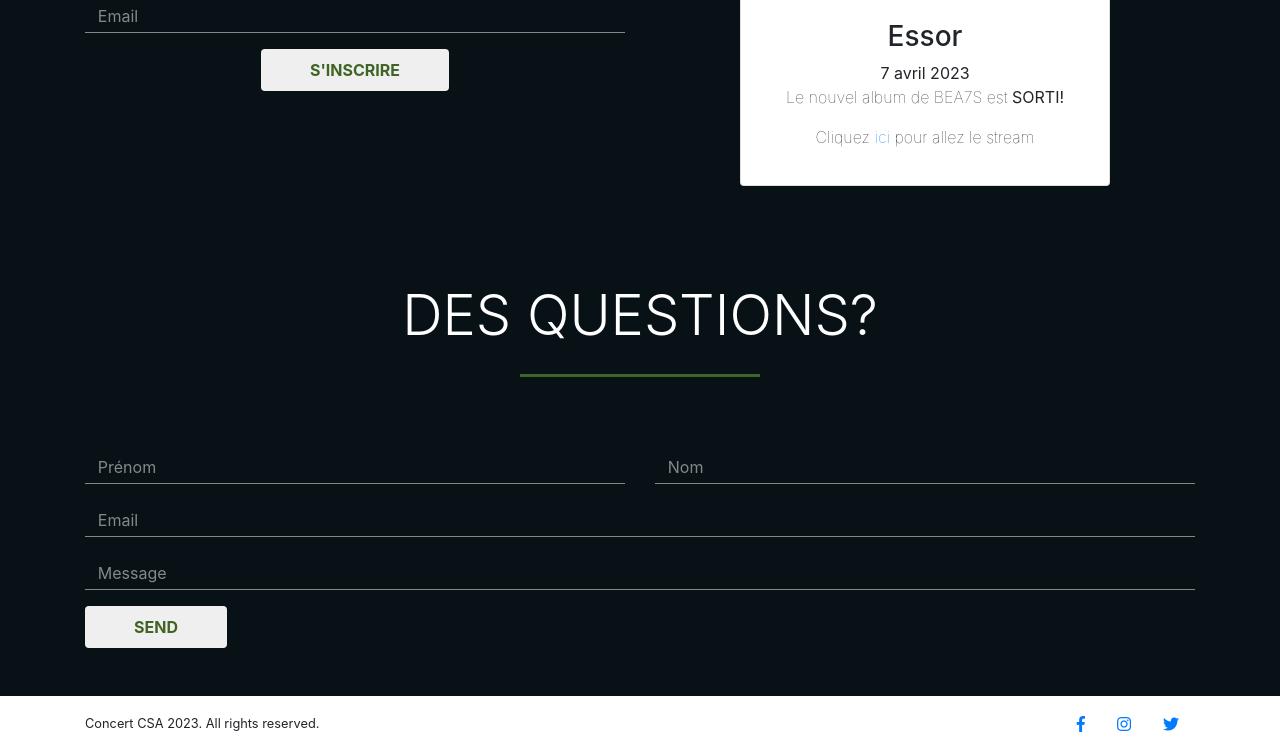
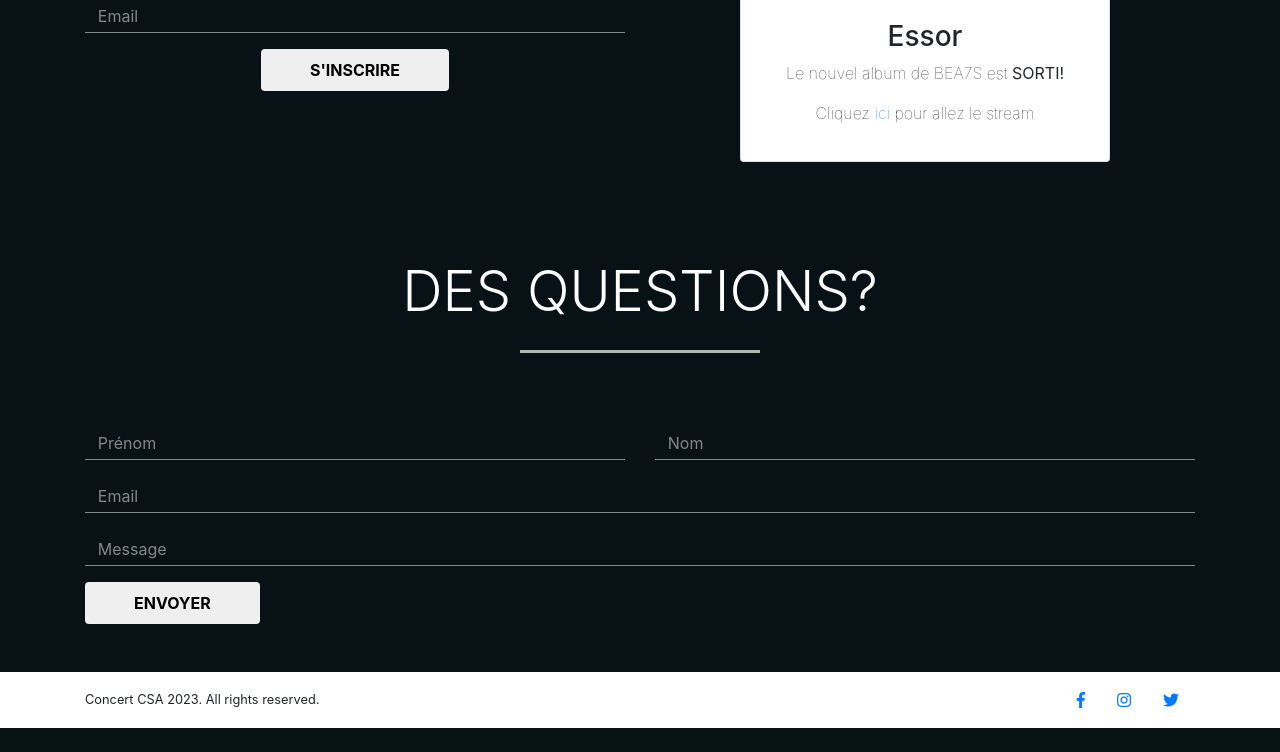
Before and after one commit to kiwik8/TPA_concert, a Django app: page / in a window 1280 px wide. Shown: the part 2373-3125 px from the top of the page. After the commit the page ends 3101 px from the top, so only its background shows below. Run offline with Django 4.2, Linux system fonts and the light colour scheme; some libraries are stand-ins or nearby versions.

Commit message:
fix: dockerfile changed

```diff
--- a/TPA/settings.py
+++ b/TPA/settings.py
@@ -170,6 +170,7 @@ EMAIL_HOST_PASSWORD = env("EMAIL_HOST_PASSWORD")
 EMAIL_PORT = 587
 EMAIL_USE_TLS = True
 
+### Config variables
 if production is True:
     STRIPE_PUBLIC_KEY = os.environ.get("STRIPE_PUBLIC_KEY")
     STRIPE_SECRET_KEY = os.environ.get("STRIPE_PRIVATE_KEY")
--- a/static/concert/index.css
+++ b/static/concert/index.css
@@ -2,6 +2,11 @@ body {
 	font-family: "Helvetica Neue", Helvetica, Arial, sans-serif;
 	font-size: 1rem;
 	background: #182430;
+}
+
+
+.black{
+	color: #000000;
 }
 
 .font-weight-100 {
@@ -27,14 +32,12 @@ body {
 }
 
 #showcase-background-1 {
-	background-image: linear-gradient(rgba(0, 0, 0, 0.5), rgba(0, 0, 0, 0.5)),
-		url("/static/concert/medias/home.png");
+	background-image: url("/static/concert/medias/home.png");
 	height: 800px;
 }
 
 #showcase-background-2 {
-	background-image: linear-gradient(rgba(0, 0, 0, 0.5), rgba(0, 0, 0, 0.5)),
-		url("https://raw.githubusercontent.com/Jesus-E-Rodriguez/Concert/master/images/audience.jpg");
+	background-image: url("https://raw.githubusercontent.com/Jesus-E-Rodriguez/Concert/master/images/audience.jpg");
 }
 #showcase-background-3 {
 	background: #000000;
@@ -58,7 +61,8 @@ body {
 }
 
 .text-red {
-	color: rgb(63, 100, 37);
+	color: rgb(172, 186, 171);
+	font-weight: bold;
 }
 
 a.text-red:hover {
@@ -114,7 +118,7 @@ a.text-red:hover {
 	margin-top: 1rem;
 	margin-bottom: 1rem;
 	border: 0;
-	border-top: 3px solid rgb(63, 100, 37);
+	border-top: 3px solid rgb(172, 186, 171);
 	width: 15em;
 }
 
@@ -172,7 +176,7 @@ a.text-red:hover {
 	}
 
 	#showcase-background-1 {
-		background-position-x: 22%; /* Décale l'image centrée vers la gauche */
+		background-position-x: 0%; /* Décale l'image centrée vers la gauche */
     	background-repeat: no-repeat;
 	}
   }
--- a/templates/concert/index.html
+++ b/templates/concert/index.html
@@ -69,17 +69,17 @@
                                              <input class="form-outline-gray" name="email" id="email1" type="email" required>
                                              <label class="label-absolute" for="email1">Email</label>
                                         </div>
-                                        <input class="mb-4 pr-5 pl-5 pt-2 pb-2 btn text-uppercase font-weight-bold text-red btn-outline-white" type="submit" name="send" id="send" value="S'inscrire">
+                                        <input class="mb-4 pr-5 pl-5 pt-2 pb-2 btn text-uppercase font-weight-bold btn-outline-white black" type="submit" name="send" id="send" value="S'inscrire">
                                    </form>
                               </div>
                               <div class="col-12 col-lg-6" style="display: flex; justify-content: center;">
                                    <aside class="card box-shadow bg-dark-primary" style="width: 370px;">
                                         <div class="card-header p-0">
-                                             <img class="cover img-fluid img-thumbnail" src="{% static 'concert/medias/singer.jpg' %}" alt="Singer" style="width: 370px; height: auto;">
+                                             <img class="cover img-fluid img-thumbnail" src="{% static 'concert/medias/singer_old.jpg' %}" alt="Singer" style="width: 370px; height: auto;">
                                         </div>
                                         <div class="card-body">
                                              <h3>Essor</h3>
-                                             <p>7 avril 2023<br> <span class="font-weight-100">Le nouvel album de BEA7S est <strong>SORTI!</strong></span></p>
+                                             <p><span class="font-weight-100">Le nouvel album de BEA7S est <strong>SORTI!</strong></span></p>
                                              <p class="font-weight-100">Cliquez <a href="#">ici</a> pour allez le stream</p>
                                         </div>
                                    </aside>
@@ -118,7 +118,7 @@
                                    </div>
                               </div>
                          </div>
-                         <input class="pr-5 pl-5 pt-2 pb-2 btn text-uppercase font-weight-bold text-red btn-outline-white" type="submit" name="send" id="send" value="Send">
+                         <input class="pr-5 pl-5 pt-2 pb-2 btn text-uppercase font-weight-bold black btn-outline-white" type="submit" name="send" id="send" value="Envoyer">
                     </form>
                </section>
 
```
Also changed, not shown: static/concert/medias/artist1.jpg, static/concert/medias/artist1_old.jpg (added), static/concert/medias/home.png, static/concert/medias/singer_old.png (deleted), 4 other files.
